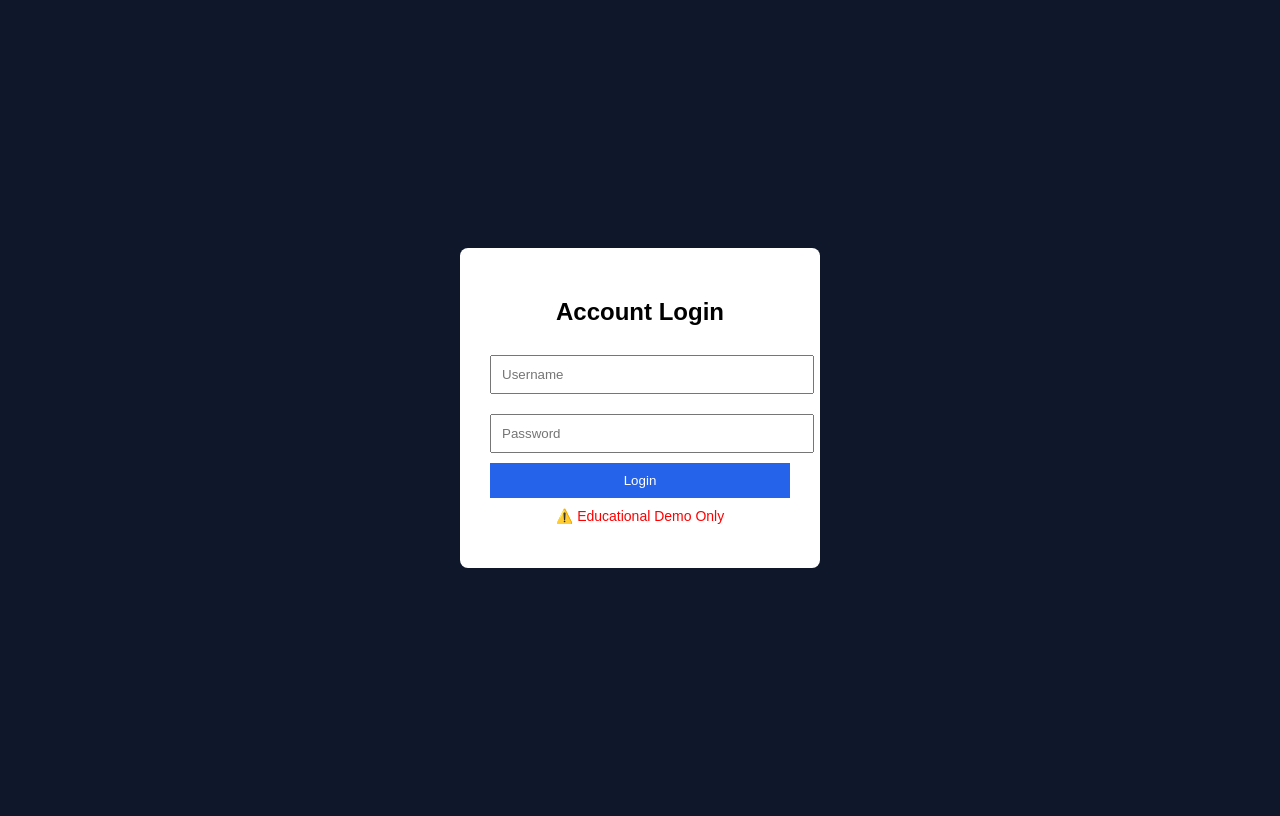
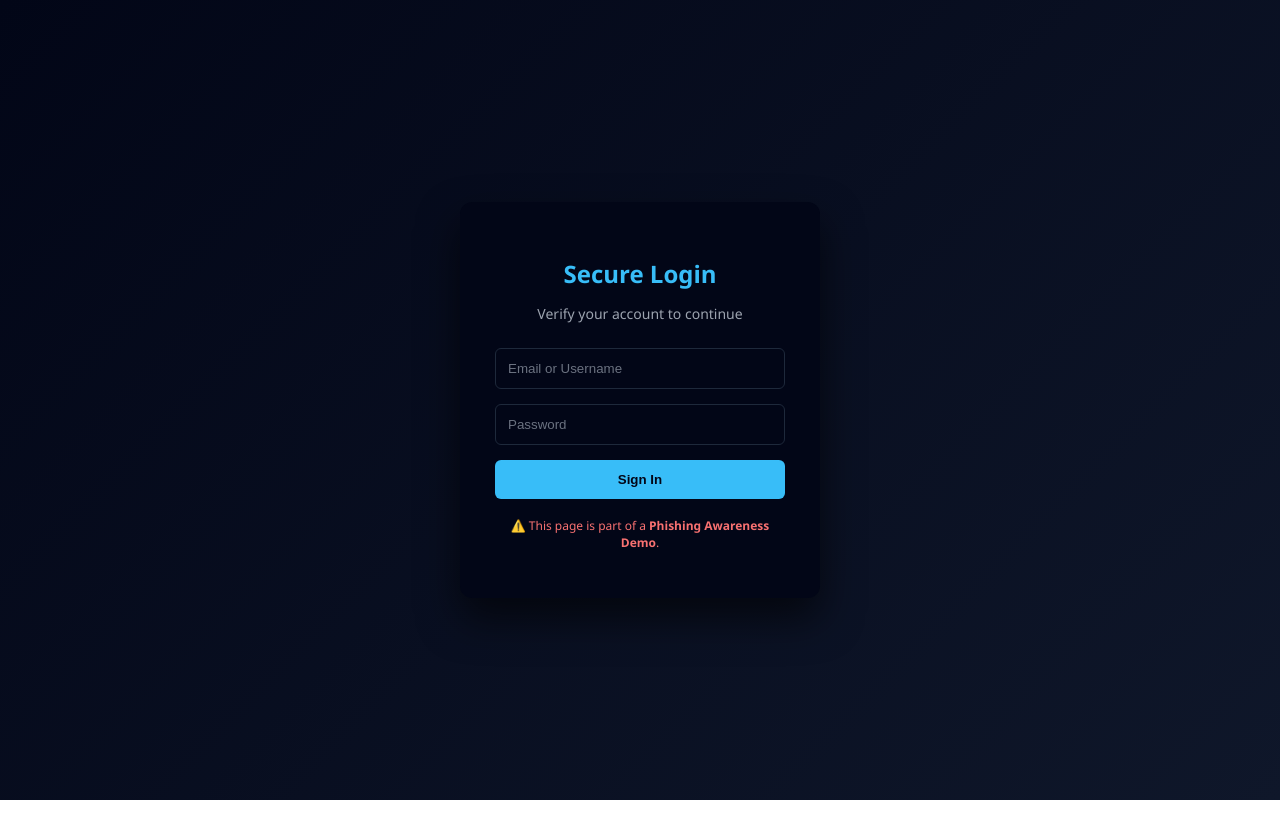
Before and after one commit to 1RealHerman/phishing-awareness-lab, a plain HTML site: page demo/index.html in a window 1280 px wide. Drawn offline with Linux system fonts and the light colour scheme.

Commit message:
Fix alert handling and improve UI

```diff
--- a/demo/index.html
+++ b/demo/index.html
@@ -2,26 +2,38 @@
 <html lang="en">
 <head>
   <meta charset="UTF-8">
-  <title>Phishing Awareness Demo</title>
+  <title>Secure Account Login</title>
   <link rel="stylesheet" href="style.css">
 </head>
 <body>
 
-  <div class="login-box">
-    <h2>Account Login</h2>
-    <form onsubmit="return showWarning()">
-      <input type="text" placeholder="Username" required>
-      <input type="password" placeholder="Password" required>
-      <button type="submit">Login</button>
-    </form>
-    <p class="note">⚠️ Educational Demo Only</p>
+  <div class="container">
+    <div class="login-card">
+      <h2>Secure Login</h2>
+      <p class="subtitle">Verify your account to continue</p>
+
+      <form id="loginForm">
+        <input type="text" placeholder="Email or Username" required>
+        <input type="password" placeholder="Password" required>
+        <button type="submit">Sign In</button>
+      </form>
+
+      <p class="footer-text">
+        ⚠️ This page is part of a <strong>Phishing Awareness Demo</strong>.
+      </p>
+    </div>
   </div>
 
   <script>
-    function showWarning() {
-      alert("This is a phishing awareness demo. Never enter your real credentials on unknown sites.");
-      return false;
-    }
+    document.getElementById("loginForm").addEventListener("submit", function (e) {
+      e.preventDefault(); // stop form submission
+
+      alert(
+        "Phishing Awareness Alert!\n\n" +
+        "This is a demonstration page.\n" +
+        "Never enter your real credentials on unknown websites."
+      );
+    });
   </script>
 
 </body>
--- a/demo/style.css
+++ b/demo/style.css
@@ -1,37 +1,77 @@
+* {
+  box-sizing: border-box;
+}
+
 body {
-  font-family: Arial, sans-serif;
-  background: #0f172a;
+  margin: 0;
+  font-family: "Segoe UI", Tahoma, sans-serif;
+  background: linear-gradient(135deg, #020617, #0f172a);
+  height: 100vh;
   display: flex;
   justify-content: center;
   align-items: center;
-  height: 100vh;
+  color: #e5e7eb;
 }
 
-.login-box {
-  background: #ffffff;
-  padding: 30px;
-  border-radius: 8px;
-  width: 300px;
+.container {
+  width: 100%;
+  display: flex;
+  justify-content: center;
+  align-items: center;
+}
+
+.login-card {
+  background: #020617;
+  padding: 35px;
+  width: 360px;
+  border-radius: 12px;
+  box-shadow: 0 20px 40px rgba(0, 0, 0, 0.6);
   text-align: center;
+}
+
+.login-card h2 {
+  margin-bottom: 5px;
+  color: #38bdf8;
+}
+
+.subtitle {
+  font-size: 14px;
+  margin-bottom: 25px;
+  color: #9ca3af;
 }
 
 input {
   width: 100%;
-  padding: 10px;
-  margin: 10px 0;
+  padding: 12px;
+  margin-bottom: 15px;
+  border-radius: 6px;
+  border: 1px solid #1e293b;
+  background: #020617;
+  color: #e5e7eb;
+}
+
+input::placeholder {
+  color: #6b7280;
 }
 
 button {
   width: 100%;
-  padding: 10px;
-  background: #2563eb;
-  color: #fff;
+  padding: 12px;
+  border-radius: 6px;
   border: none;
+  background: #38bdf8;
+  color: #020617;
+  font-weight: bold;
   cursor: pointer;
+  transition: background 0.3s;
 }
 
-.note {
-  margin-top: 10px;
-  color: red;
-  font-size: 14px;
+button:hover {
+  background: #0ea5e9;
 }
+
+.footer-text {
+  margin-top: 18px;
+  font-size: 12px;
+  color: #f87171;
+}
```
